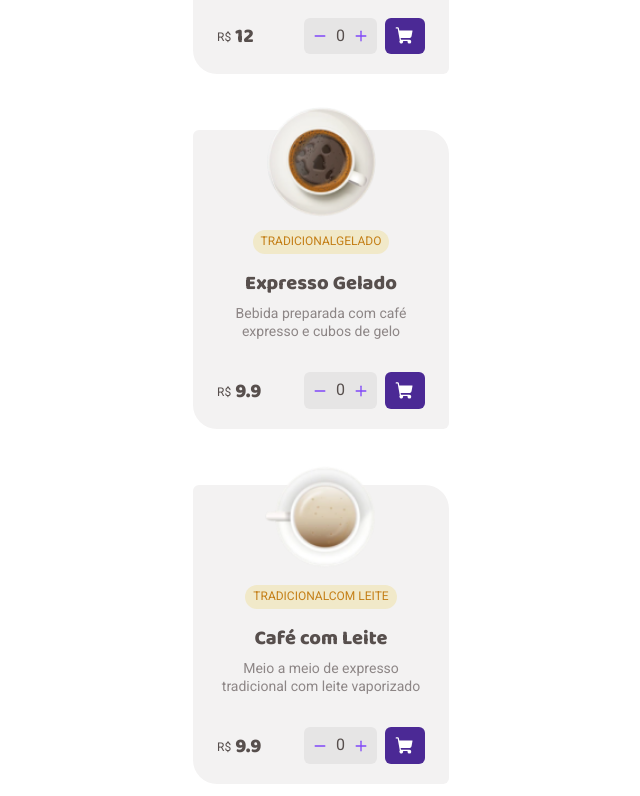
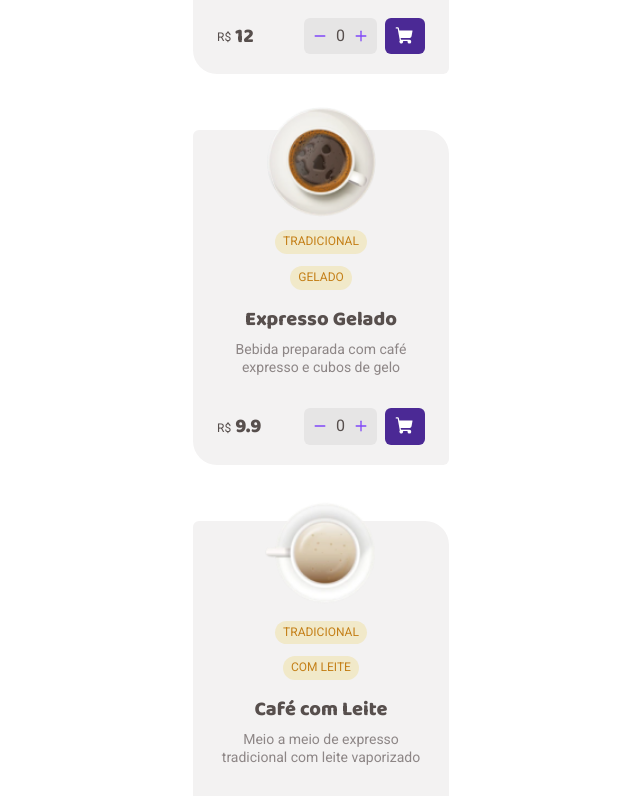
Before and after one commit to guivictorr/coffeetime, a React (Vite) app: page / in a window 1280 px wide. Shown: the part 1660-2456 px from the top of the page, without its empty margins (319-959 px from the left). Built offline with nearby package versions, Linux system fonts and the light colour scheme.

Commit message:
fix: fixing coffee categories map

```diff
--- a/src/components/coffee-card.tsx
+++ b/src/components/coffee-card.tsx
@@ -20,12 +20,12 @@ export function CoffeeCard({
   return (
     <div className='pb-5 px-6 text-base-text max-w-[256px] w-full bg-base-card flex flex-col items-center text-center rounded-se-3xl rounded-es-3xl rounded-ss-md rounded-ee-md'>
       <img src={`src/assets/img/${image}`} className='w-28 h-28 -mt-6' />
-      <div className='bg-yellow-light text-yellow-dark uppercase px-2 py-1 rounded-full text-xs mt-3'>
-        {categories.map(category => (
+
+      {categories.map(category => (
+        <div className='bg-yellow-light text-yellow-dark uppercase px-2 py-1 rounded-full text-xs mt-3'>
           <span>{category}</span>
-        ))}
-      </div>
-
+        </div>
+      ))}
       <p className='font-baloo font-extrabold mt-4 text-lg'>{name}</p>
       <p className='text-base-label text-sm mt-2 mb-8'>{description}</p>
 
```
